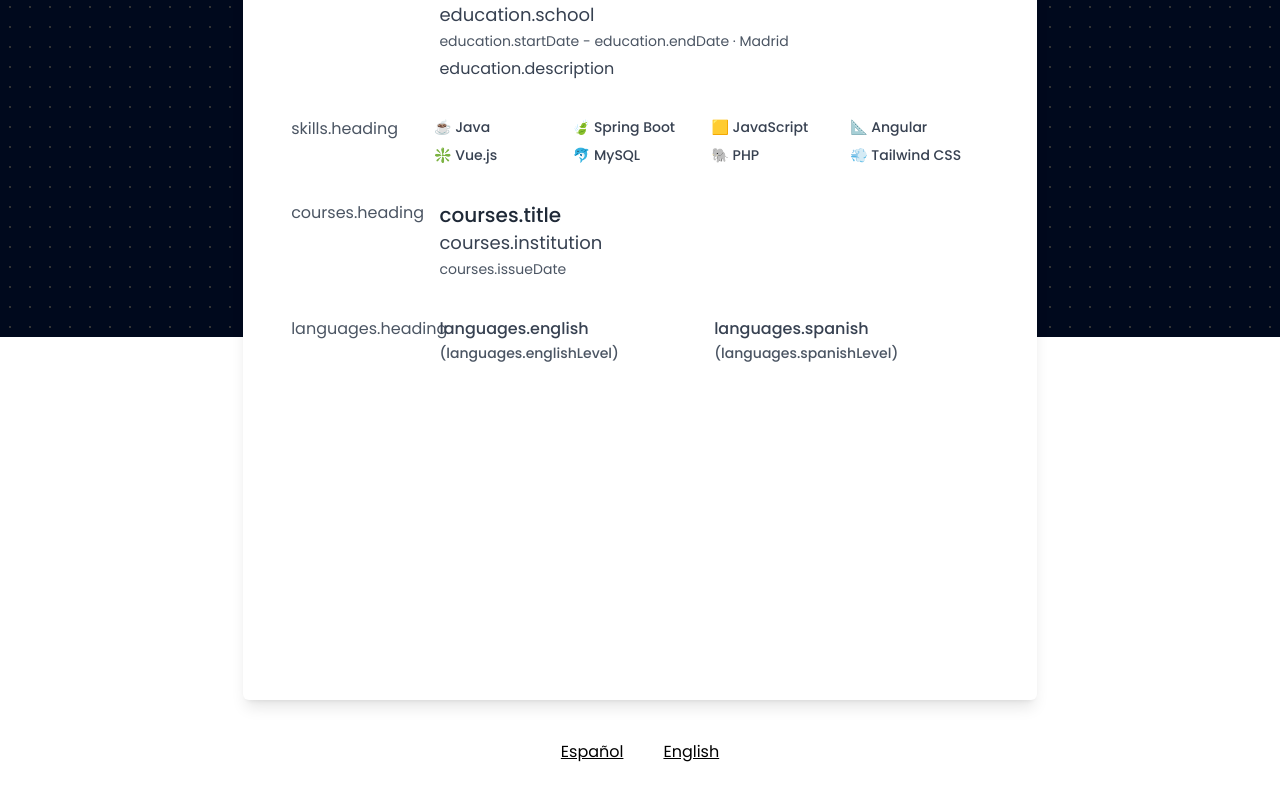
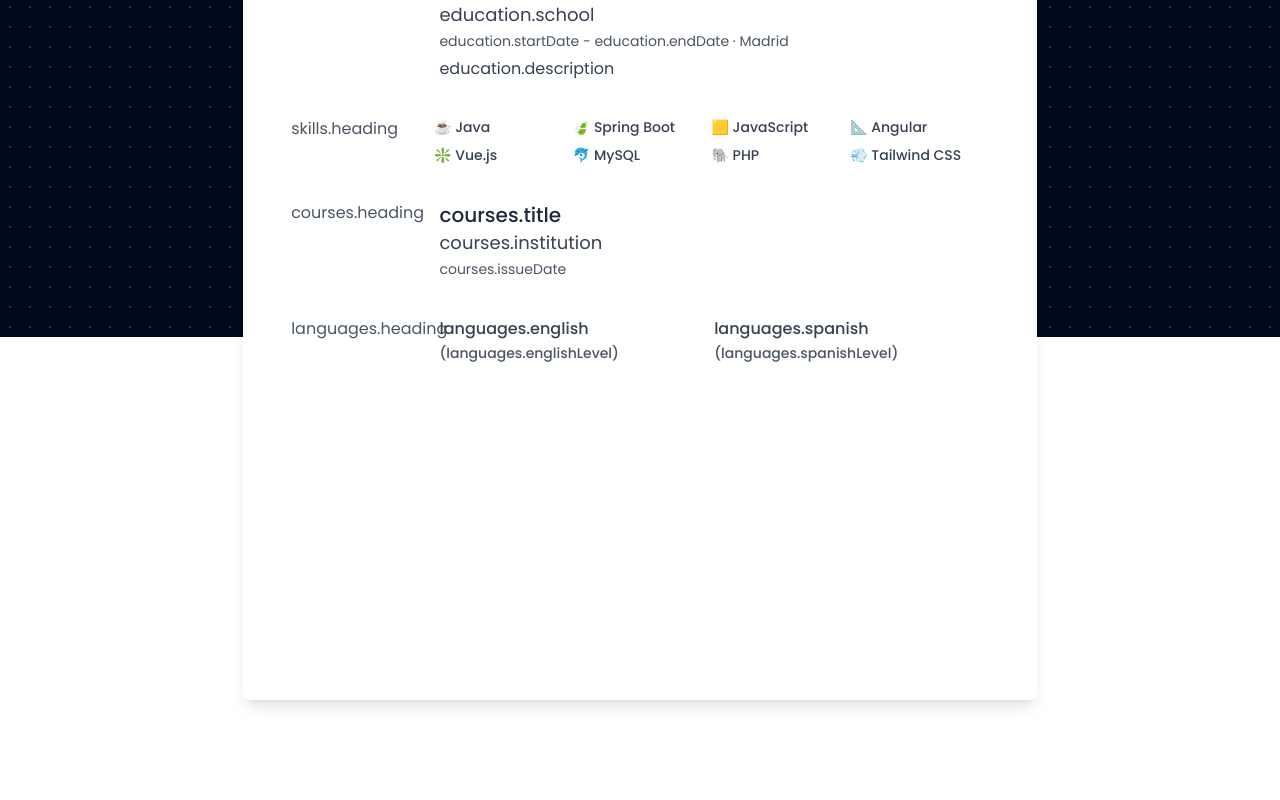
Before and after one commit to juanburillo/curriculum-vitae, a Vue app: page / in a window 1280 px wide. Shown: the part 463-1263 px from the top of the page. Built offline with nearby package versions, Linux system fonts and the light colour scheme.

Commit message:
chore: :lipstick: update locale links color

```diff
--- a/src/components/LocaleLinks.vue
+++ b/src/components/LocaleLinks.vue
@@ -9,7 +9,7 @@ const changeLocale = (lang: string) => {
 </script>
 
 <template>
-  <div class="mb-10 flex justify-center gap-x-10">
+  <div class="mb-10 flex justify-center gap-x-10 text-white">
     <p @click="changeLocale('es')" class="underline cursor-pointer hover:opacity-70 transition-all duration-150 ease-in-out">Español</p>
     <p @click="changeLocale('en')" class="underline cursor-pointer hover:opacity-70 transition-all duration-150 ease-in-out">English</p>
   </div>
```
